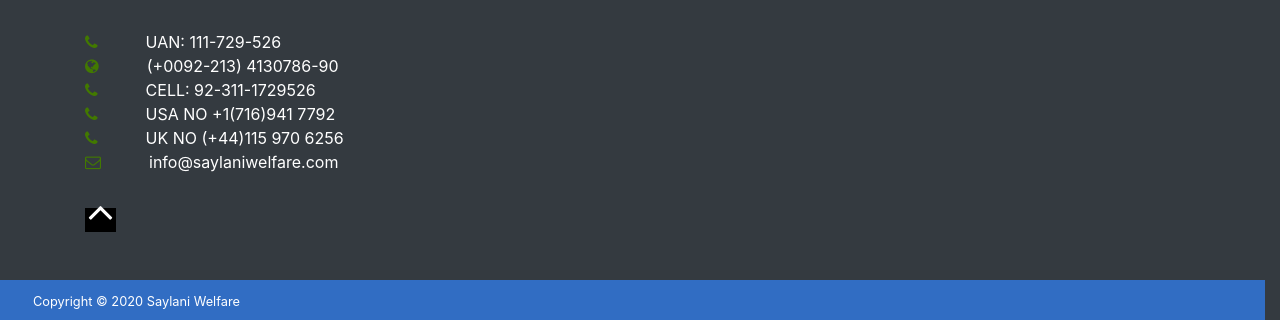
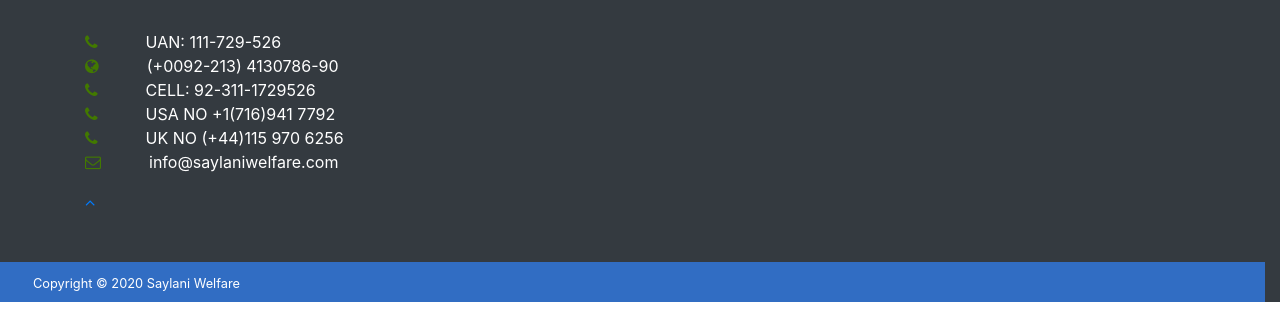
Before and after one commit to UsamaUsman004/SMIT-WebMblHybridDev, a plain HTML site: page Assignment3.html in a window 1280 px wide. Shown: the part 3686-4006 px from the top of the page. Drawn offline with nearby package versions, Linux system fonts and the light colour scheme.

Commit message:
Removing Extra CSS

```diff
--- a/Assignment3.html
+++ b/Assignment3.html
@@ -9,32 +9,7 @@
     <link rel="stylesheet" href="assets/fonts/font-awesome.min.css">
     <link rel="stylesheet" href="assets/css/Assignment3.css">
 
-    <style type="text/css">
-        .scrollToTop {
-  background: black;
-  bottom: 15px;
-  /*display: none;*/
-  height: 50px;
-  padding: 2px;
-  /*position: fixed;*/
-  right: 15px;
-  text-align: center;
-  text-decoration: none;
-  width: 50px;
-  z-index: 99999;
-}
-.scrollToTop i {
-  color: #fff;
-  font-size: 42px;
-}
-.scrollToTop:hover {
-  background: rgba(0, 0, 0, 0.6);
-  text-decoration: none;
-}
 
-
-
-    </style>
 </head>
 
 <body>
```
